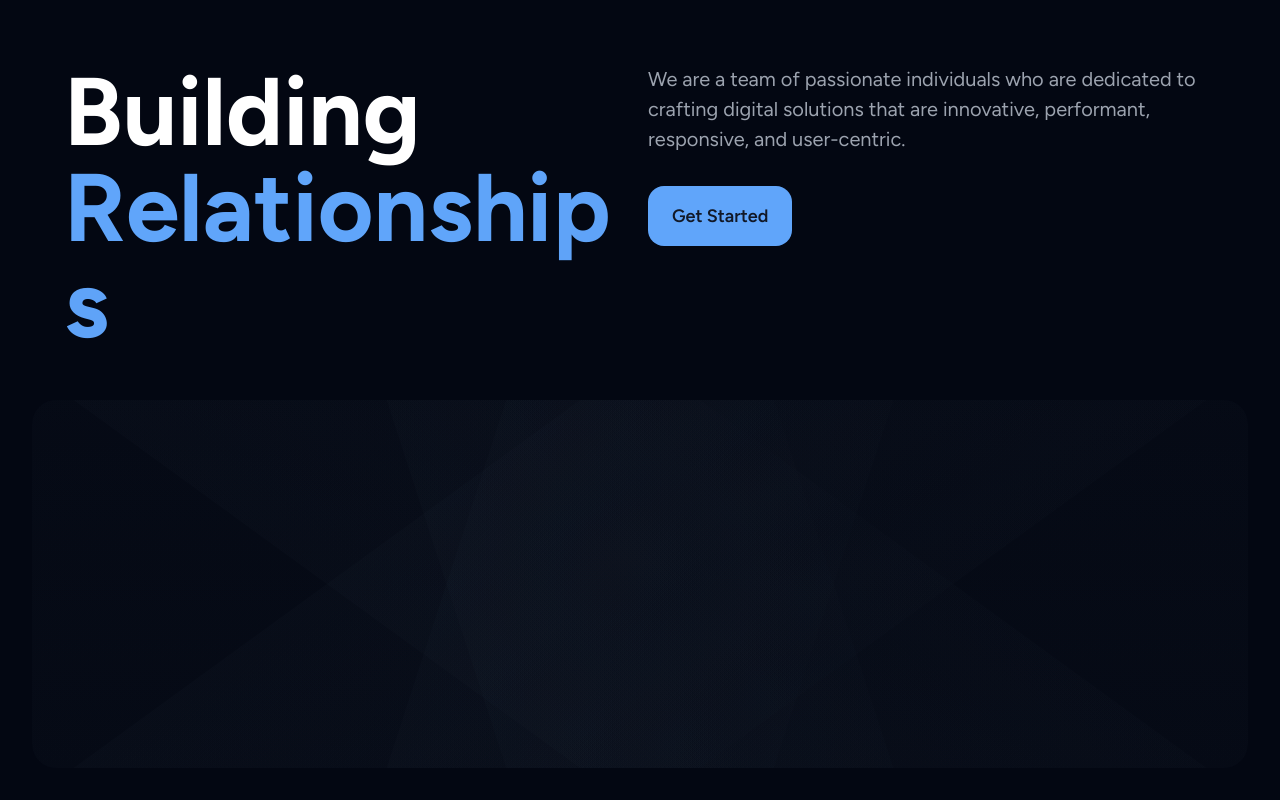
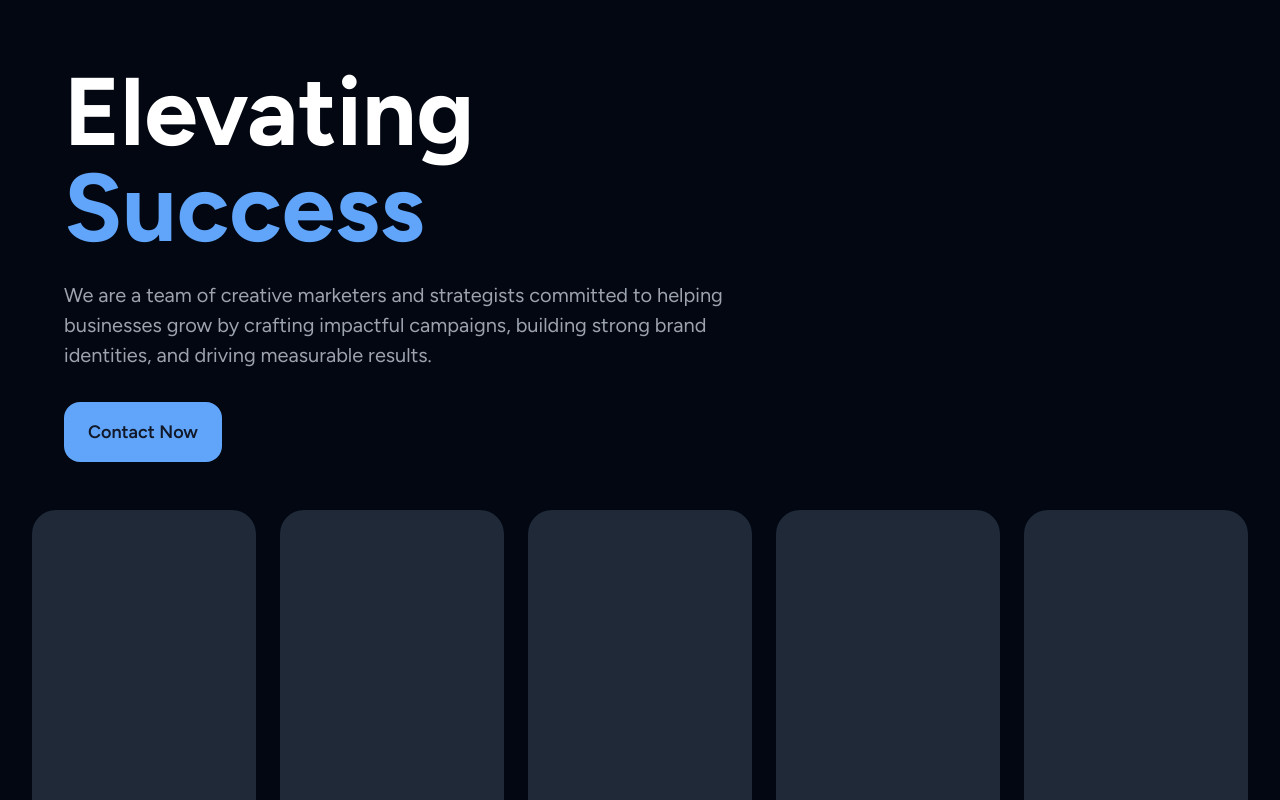
Before and after one commit to gharsh11032000/animated-components-next-tailwind-framer-motion, a Next.js app: page /ui/text-animation-4 in a window 1280 px wide. Shown: the top 800 px of the page. Built offline with nearby package versions, Linux system fonts and the light colour scheme.

Commit message:
Adding Text Animation 4

```diff
--- a/app/ui/text-animation-4/page.tsx
+++ b/app/ui/text-animation-4/page.tsx
@@ -18,35 +18,31 @@ export default function Section() {
         }}
         className="min-h-screen w-full gap-8 lg:gap-12 group p-4 md:p-8 rounded-2xl flex flex-col relative"
       >
-        <div className="grid grid-cols-1 md:grid-cols-2 gap-4 p-4 md:p-8 pb-0 md:pb-0">
+        <div className="flex flex-col gap-6 p-2 md:p-8 pb-0 md:pb-0">
           <h1 className="text-4xl md:text-5xl lg:text-8xl font-bold text-white">
-            Building
+            Elevating
             <AnimatedWords
-              words={["Partnerships", "Experiences", "Relationships"]}
+              words={["Brands", "Strategies", "Success"]}
               className="w-full text-blue-400"
             />
           </h1>
           <div className="flex flex-col gap-4 items-start">
             <p className="text-lg lg:text-xl !leading-normal text-gray-400 max-w-2xl">
-              We are a team of passionate individuals who are dedicated to
-              crafting digital solutions that are innovative, performant,
-              responsive, and user-centric.
+              We are a team of creative marketers and strategists committed to
+              helping businesses grow by crafting impactful campaigns, building
+              strong brand identities, and driving measurable results.
             </p>
             <button className="px-4 mt-2 sm:mt-4 sm:px-6 py-3 sm:py-4 flex items-center transition-all duration-300 justify-center gap-2 lg:text-lg font-semibold text-gray-900 bg-blue-400 rounded-xl lg:rounded-2xl hover:bg-blue-300 focus:outline-none focus:bg-blue-300">
-              Get Started
+              Contact Now
             </button>
           </div>
         </div>
-        <div className="flex-1 relative bg-gray-950 overflow-hidden rounded-3xl w-full h-full mt-4 md:mt-0">
-          {new Array(10).fill(null).map((_, index) => (
-            <div
-              key={index}
-              className="absolute inset-0 bg-gradient-to-b from-gray-800 to-gray-950 opacity-10"
-              style={{
-                transform: `rotate(${index * 36}deg)`,
-              }}
-            ></div>
-          ))}
+        <div className="grid grid-cols-1 mt-auto sm:grid-cols-2 md:grid-cols-3 lg:grid-cols-4 xl:grid-cols-5 gap-4 lg:gap-6">
+          <div className="bg-gray-800 rounded-3xl w-full h-[24rem] lg:h-[32rem]"></div>
+          <div className="bg-gray-800 rounded-3xl w-full h-[24rem] lg:h-[32rem]"></div>
+          <div className="bg-gray-800 rounded-3xl w-full h-[24rem] lg:h-[32rem]"></div>
+          <div className="bg-gray-800 rounded-3xl w-full h-[24rem] lg:h-[32rem]"></div>
+          <div className="bg-gray-800 rounded-3xl w-full h-[24rem] lg:h-[32rem]"></div>
         </div>
       </motion.section>
     </div>
@@ -86,28 +82,23 @@ function AnimatedWords({ words, className }: AnimatedWordsProps) {
   const variants = {
     hidden: {
       opacity: 0,
-      rotateX: -90,
+      rotateX: 90,
       transformOrigin: "top",
-      filter: "blur(4px)",
     },
     visible: {
       opacity: 1,
       rotateX: 0,
       transformOrigin: "top",
-      filter: "blur(0px)",
     },
     exit: {
       opacity: 0,
-      rotateX: 90,
+      rotateX: -90,
       transformOrigin: "bottom",
-      filter: "blur(4px)",
     },
   };
 
   return (
-    <div
-      className={`leading-none inline-flex relative overflow-hidden ${className}`}
-    >
+    <div className={`leading-none inline-flex relative ${className}`}>
       <AnimatePresence mode="popLayout">
         <div key={currentWordIndex} className="w-full">
           {words[currentWordIndex].split("").map((letter, index) => (
```
